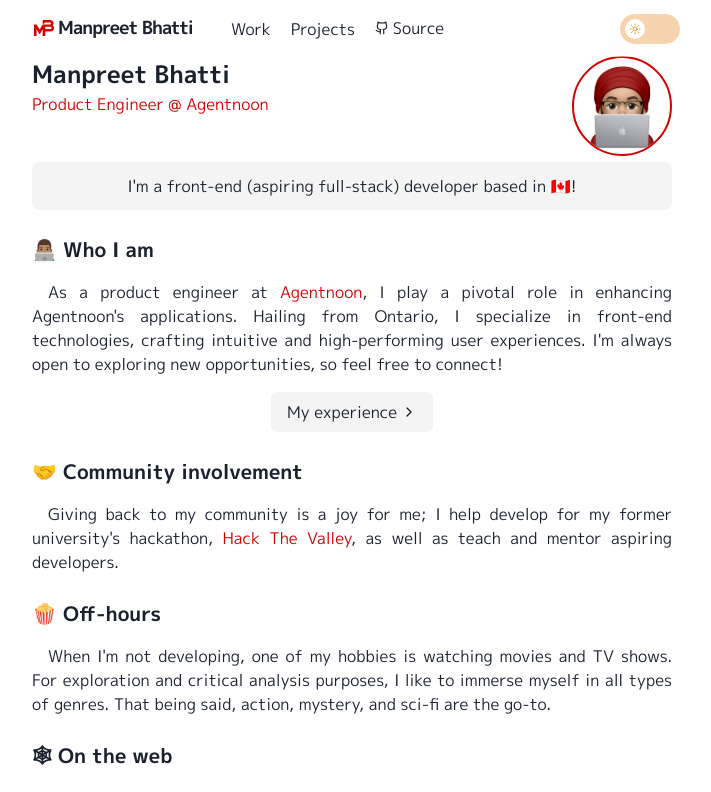
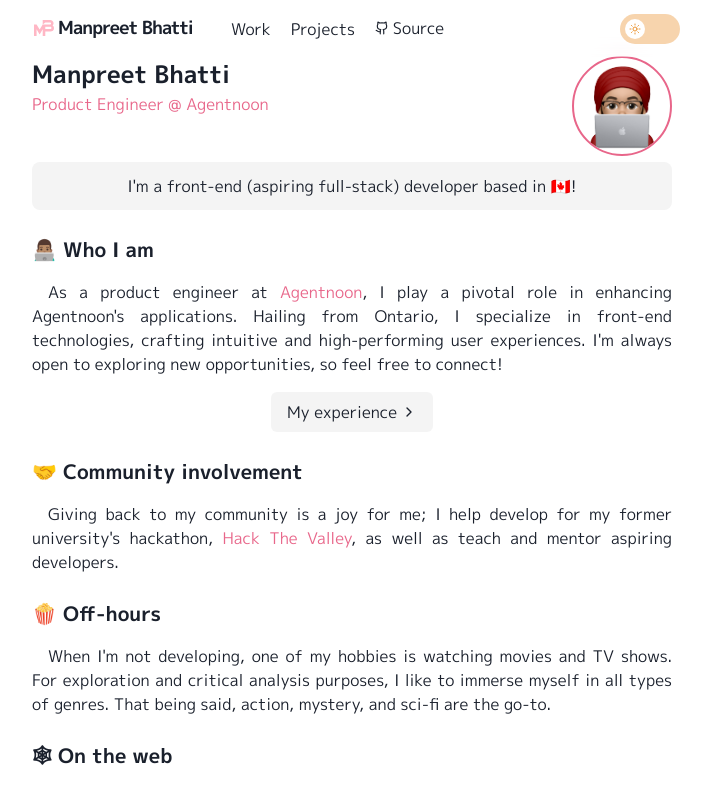
Before and after one commit to Manpreet-Bhatti/my-site-2, a Next.js app: page / in a window 1280 px wide. Shown: the top 792 px of the page, without its empty margins (288-999 px from the left). Built offline with nearby package versions, Linux system fonts and the light colour scheme.

Commit message:
Update theme

```diff
--- a/app/globals.css
+++ b/app/globals.css
@@ -3,13 +3,13 @@
 @custom-variant dark (&:where([data-theme=dark], [data-theme=dark] *));
 
 @theme {
-  --color-accent: #d40000;
-  --color-accent-hover: #bd1d26;
-  --color-accent-active: #ad1b22;
-  --color-btn-hover-light: #fae8e9;
-  --color-btn-hover-dark: #7d1d22;
-  --color-btn-active-light: #f9d9db;
-  --color-btn-active-dark: #6a1a1e;
+  --color-accent: #e8668a;
+  --color-accent-hover: #d4547a;
+  --color-accent-active: #c0446a;
+  --color-btn-hover-light: #fde8ed;
+  --color-btn-hover-dark: #6b1f35;
+  --color-btn-active-light: #fbd0d9;
+  --color-btn-active-dark: #581929;
 }
 
 body {
@@ -19,13 +19,19 @@ body {
   transition: background-color 0.35s cubic-bezier(0.4, 0, 0.2, 1);
 }
 
+[data-theme="dark"] {
+  --color-accent: #ffb7c5;
+  --color-accent-hover: #ff96aa;
+  --color-accent-active: #ff7894;
+}
+
 [data-theme="dark"] body {
   background-color: #1a1a1a;
   color: rgba(255, 255, 255, 0.922);
 }
 
 @utility red-link {
-  color: #d40000;
+  color: var(--color-accent);
   background-image: linear-gradient(currentColor, currentColor);
   background-repeat: no-repeat;
   background-size: 0% 2px;
@@ -36,12 +42,12 @@ body {
     background-size 250ms cubic-bezier(0.4, 0, 0.2, 1);
   &:hover,
   &:focus {
-    color: #bd1d26;
+    color: var(--color-accent-hover);
     background-size: 100% 2px;
     text-decoration: none;
   }
   &:active {
-    color: #ad1b22;
+    color: var(--color-accent-active);
   }
 }
 
```
Also changed, not shown: public/images/MB-mono.svg.
